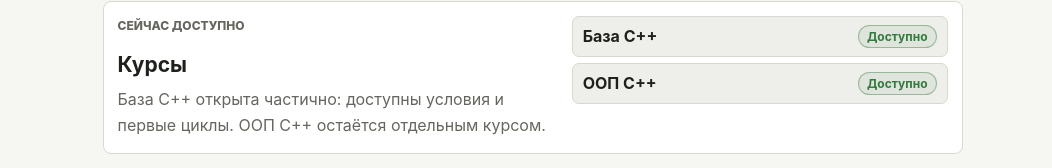
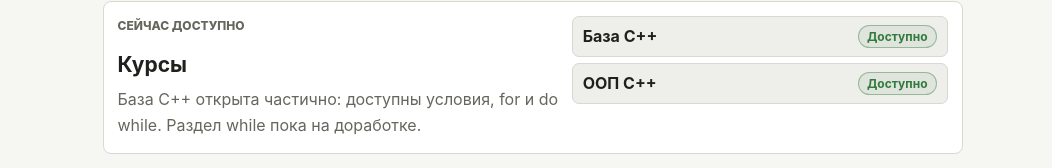
Before and after one commit to Sandroz1/course, a React (Vite) app in the folder site/: page / in a window 1280 px wide. Shown: the part 268-436 px from the top of the page, without its empty margins (228-1280 px from the left). Built offline with nearby package versions, Linux system fonts and the light colour scheme; no server answers.

Commit message:
Review and refine base C++ course state

```diff
--- a/site/src/data/courses.ts
+++ b/site/src/data/courses.ts
@@ -49,7 +49,7 @@ export const courses: Course[] = [
     id: "base-cpp",
     title: "База C++",
     shortTitle: "База C++",
-    description: "Базовый C++ перед ООП: ранние темы на доработке, сейчас открыты условия и первые циклы.",
+    description: "Базовый C++ перед ООП: открыты условия, for и do while; ранние темы и while на доработке.",
     status: "available",
     order: 1,
     path: "/courses/base-cpp",
--- a/site/src/pages/HomePage/HomePage.tsx
+++ b/site/src/pages/HomePage/HomePage.tsx
@@ -34,7 +34,7 @@ export function HomePage() {
         <div>
           <p className="eyebrow">Сейчас доступно</p>
           <h2>Курсы</h2>
-          <p>База C++ открыта частично: доступны условия и первые циклы. ООП C++ остаётся отдельным курсом.</p>
+          <p>База C++ открыта частично: доступны условия, for и do while. Раздел while пока на доработке.</p>
         </div>
         <div className={styles.courseMiniList}>
           {[baseCourse, oopCourse].filter(Boolean).map((course) => {
```
